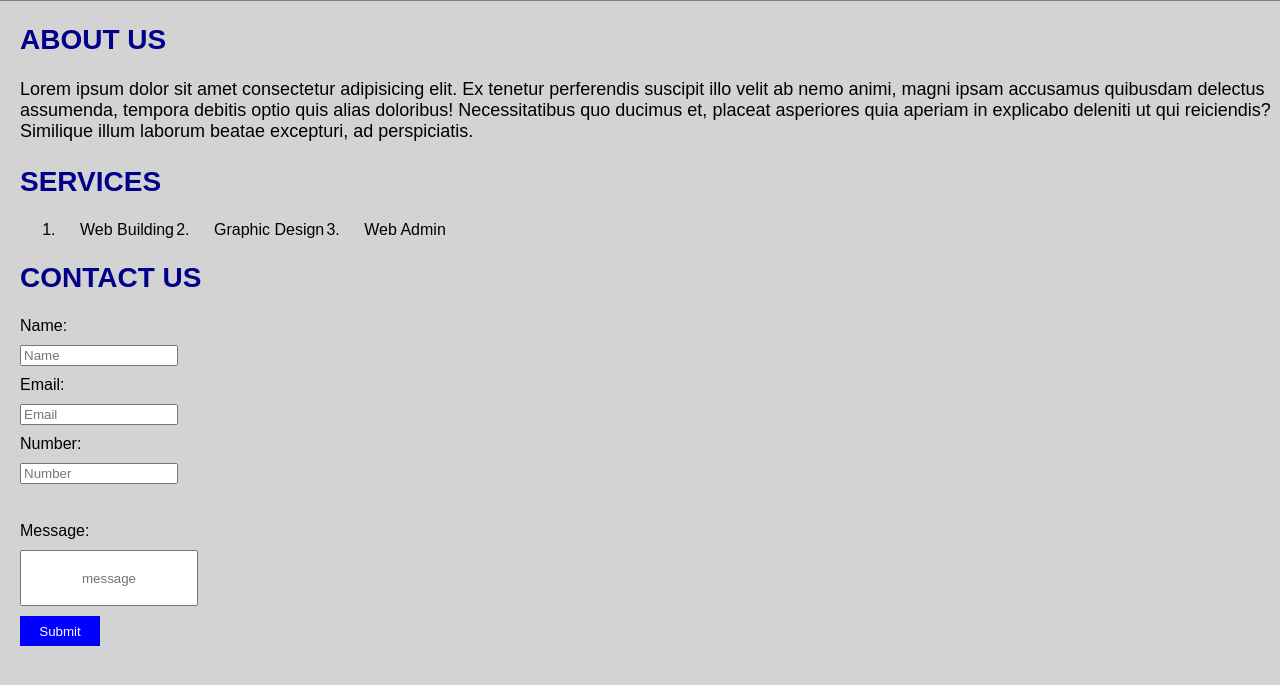
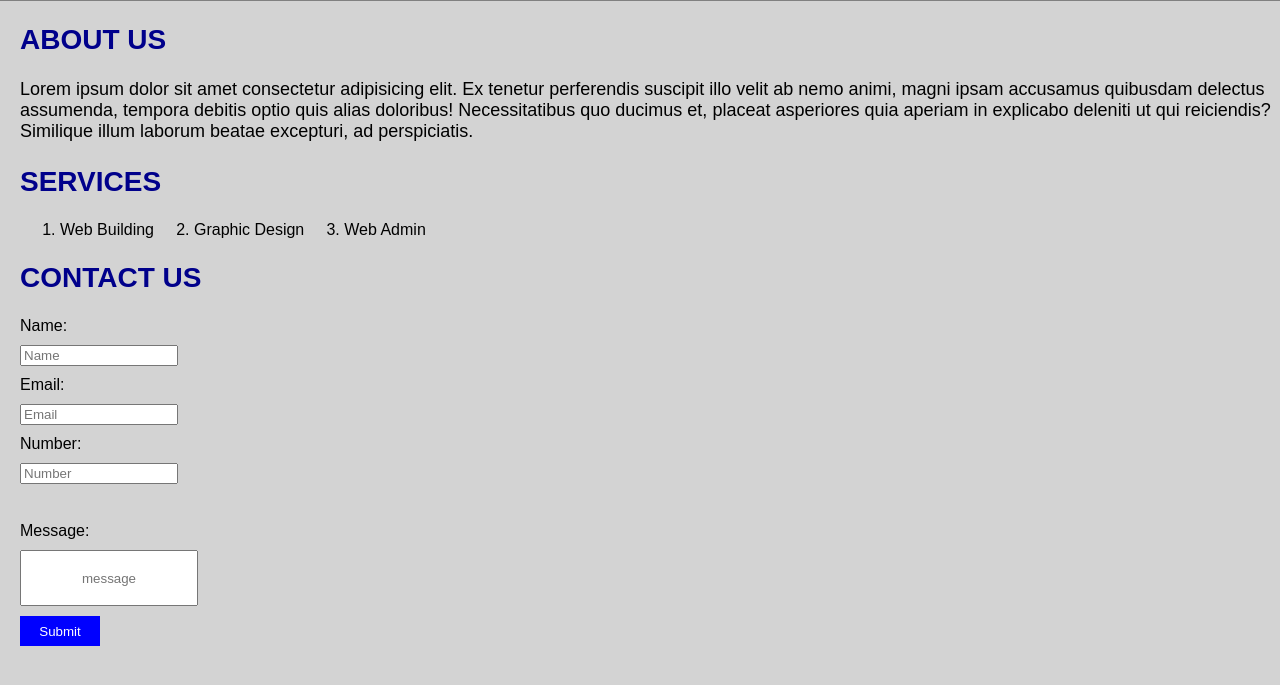
Before and after one commit to NgoranBruce/BRUCE_CA_HTML_CSS, a plain HTML site: page index.html in a window 1280 px wide. Shown: the part 49-734 px from the top of the page. Drawn offline with Linux system fonts and the light colour scheme.

Commit message:
css changes

```diff
--- a/css/style.css
+++ b/css/style.css
@@ -70,7 +70,5 @@ p{
 }
 ol{
     display: flex;
+    gap: 40px;
 }
-ol li{
-    padding: 0px 20px;
-}
```
